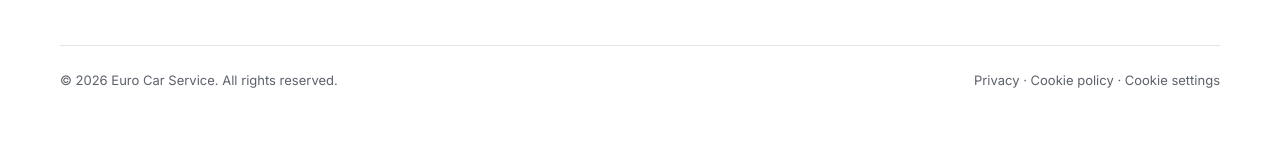
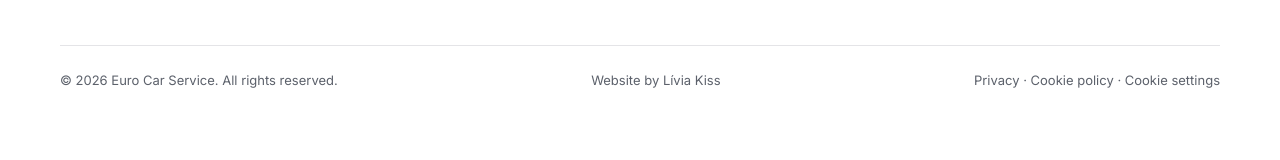
Before and after one commit to eurocarservicekft/Bosch, a Next.js app in the folder bosch-service/: page /en in a window 1280 px wide. Shown: the part 269-429 px from the top of the page. Built offline with nearby package versions, Linux system fonts and the light colour scheme; no server answers.

Commit message:
Designer credit

```diff
--- a/bosch-service/app/globals.css
+++ b/bosch-service/app/globals.css
@@ -581,3 +581,11 @@ footer .logo{font-size:23px;}
 .why-col:hover .why-icon{border-color:var(--blue);}
 .why-icon svg{stroke:var(--red);}
 .why-col:hover .why-icon svg{stroke:var(--blue);}
+
+/* ---------- designer credit (footer) ---------- */
+.foot-credit{color:var(--text-2);font-size:13px;}
+.foot-credit a{color:var(--text-2);border-bottom:1px solid transparent;transition:color .2s ease, border-color .2s ease;}
+.foot-credit a:hover{color:var(--blue);border-bottom-color:var(--blue);}
+@media (max-width:760px){
+  .foot-bottom{flex-direction:column;align-items:flex-start;gap:10px;}
+}
--- a/bosch-service/components/Footer.tsx
+++ b/bosch-service/components/Footer.tsx
@@ -83,6 +83,16 @@ export default function Footer({ s, locale, tr }: { s: SettingsDoc; locale: Loca
 
         <div className="foot-bottom">
           <span>© {new Date().getFullYear()} {s.companyName}. {tr.common.rightsReserved}</span>
+          <span className="foot-credit">
+            {tr.common.madeBy}{" "}
+            <a
+              href="https://alivedesignstudio.net"
+              target="_blank"
+              rel="noopener"
+            >
+              {tr.common.madeByName}
+            </a>
+          </span>
           <span>
             <Link href={`/${locale}/adatvedelem`}>{tr.common.privacy}</Link> ·{" "}
             <Link href={`/${locale}/cookie-szabalyzat`}>{tr.common.cookiePolicy}</Link> ·{" "}
--- a/bosch-service/lib/i18n.ts
+++ b/bosch-service/lib/i18n.ts
@@ -22,6 +22,8 @@ export const ui = {
       privacy: "Adatvédelem",
       cookiePolicy: "Cookie szabályzat",
       cookieSettings: "Cookie beállítások",
+      madeBy: "Weboldal:",
+      madeByName: "Kiss Lívia",
       message: "Üzenet",
       map: "Térkép",
       call: "Hívjon",
@@ -119,6 +121,8 @@ export const ui = {
       privacy: "Privacy",
       cookiePolicy: "Cookie policy",
       cookieSettings: "Cookie settings",
+      madeBy: "Website by",
+      madeByName: "Lívia Kiss",
       message: "Message",
       map: "Map",
       call: "Call",
```
